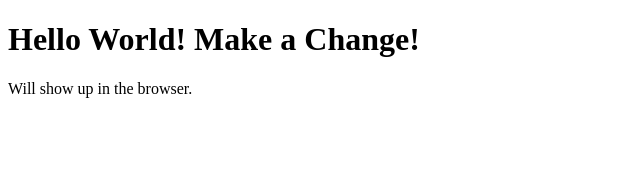
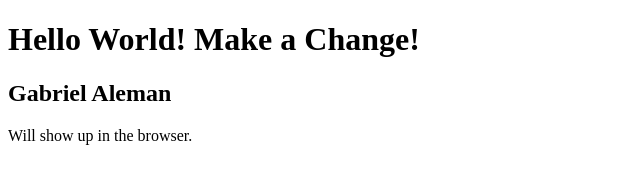
Before and after one commit to alemanga/class-demo, a plain HTML site: page index.html in a window 1280 px wide. Shown: the whole page, without its empty margins (0-640 px from the left). Drawn offline with Linux system fonts and the light colour scheme.

Commit message:
Added new heading.

```diff
--- a/index.html
+++ b/index.html
@@ -7,6 +7,7 @@
 </head>
 <body>
     <h1>Hello World! Make a Change!</h1>
+    <h2>Gabriel Aleman</h2>
     <p>Will show up in the browser.</p>
 </body>
 </html>
```
